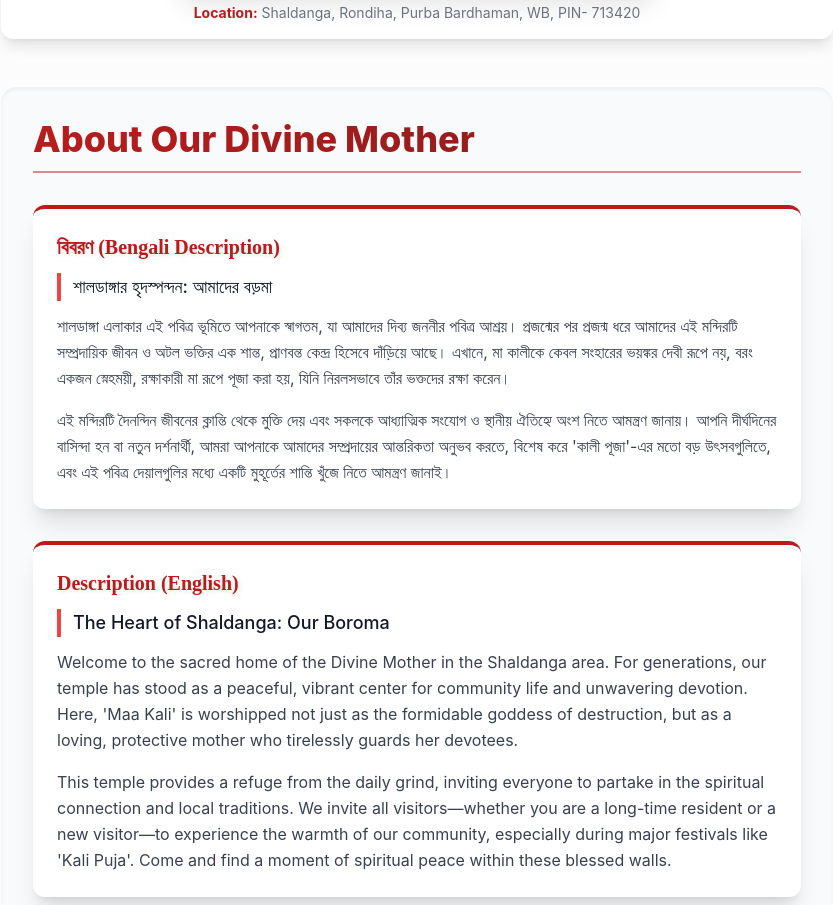
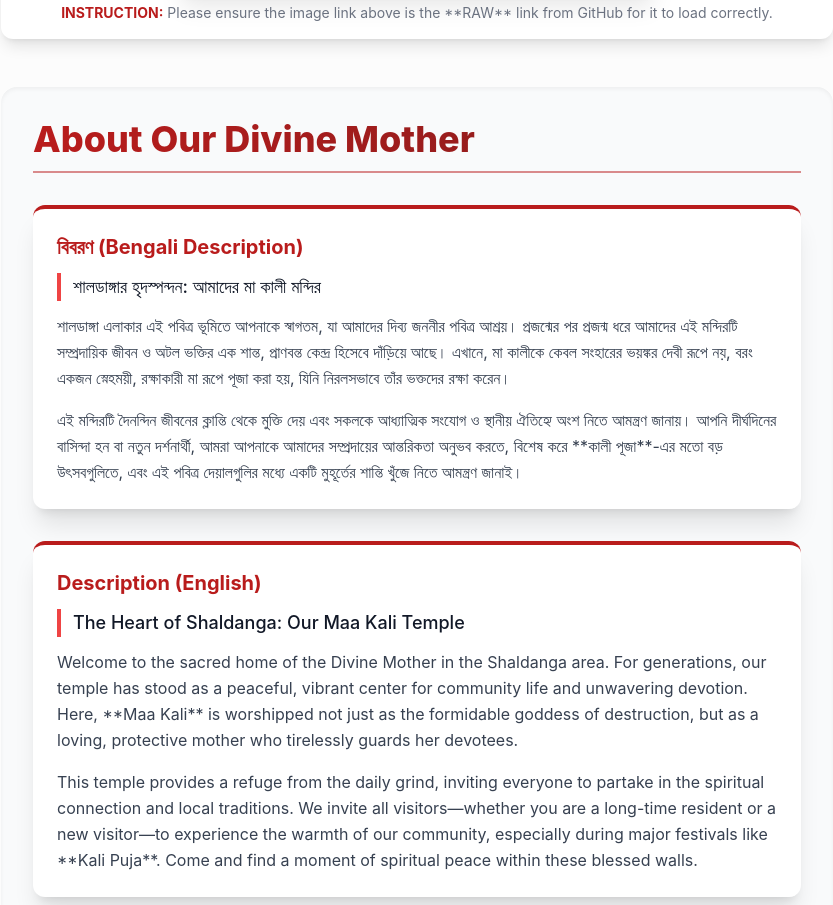
Before and after one commit to iamrupam0123-ui/Shaldanga-Boroma, a plain HTML site: page index.html in a window 1280 px wide. Shown: the part 1015-1920 px from the top of the page, without its empty margins (223-1056 px from the left). Drawn offline with nearby package versions, Linux system fonts and the light colour scheme; a web font is replaced by a local one.

Commit message:
Update index.html

```diff
--- a/index.html
+++ b/index.html
@@ -6,28 +6,37 @@
     <title>শ্রী শ্রী বড়কালী মাতা ঠাকুরানী, শালডাঙ্গা</title>
     <!-- Load Tailwind CSS -->
     <script src="https://cdn.tailwindcss.com"></script>
+
+    <!-- Using Kalpurush Semi-Bold (600) for the main Bengali heading -->
+    <link rel="preconnect" href="https://fonts.googleapis.com">
+    <link rel="preconnect" href="https://fonts.gstatic.com" crossorigin>
+    <link href="https://fonts.googleapis.com/css2?family=Kalpurush:wght@600&display=swap" rel="stylesheet">
+
     <style>
-        /* Configure the Inter font for clean body text */
+        /* Body font remains the professional 'Inter' */
         body {
             font-family: 'Inter', sans-serif;
-            overflow-x: hidden;
             background-color: #fcfcfc; /* Very light background */
             color: #333;
+            /* CRITICAL FIX: Stops the page from scrolling horizontally on mobile */
+            overflow-x: hidden;
         }
-        /* Custom font stack for titles to suggest a traditional, strong aesthetic */
-        .cultural-title {
-            font-family: 'Times New Roman', serif;
+
+        /* Applied ONLY to the main H1 title to use Kalpurush */
+        .main-cultural-title {
+            font-family: 'Kalpurush', 'Times New Roman', serif;
             text-shadow: 2px 2px 4px rgba(0,0,0,0.1);
         }
+
         /* Custom scrollbar for aesthetics (using red-700) */
         ::-webkit-scrollbar { width: 6px; }
         ::-webkit-scrollbar-thumb { background: #b91c1c; border-radius: 3px; }
 
         /* Custom aspect ratio for the main image (Portrait 3:4) */
         .aspect-3-4 {
-            /* This ensures a 4/3 height to width ratio (portrait) */
             padding-top: calc(4 / 3 * 100%);
         }
+
         /* Ensure images in the gallery are styled correctly */
         #gallery img {
             width: 100%;
@@ -43,8 +52,8 @@
     <!-- Header & Main Banner -->
     <header class="bg-red-700 py-10 md:py-16 shadow-2xl">
         <div class="max-w-4xl mx-auto px-4 text-center">
-            <!-- Bengali Title -->
-            <h1 class="cultural-title text-4xl sm:text-5xl md:text-6xl font-extrabold text-amber-300 tracking-tight leading-none whitespace-nowrap">
+            <!-- Bengali Title: Kalpurush Semi-Bold, whitespace-nowrap removed for responsiveness -->
+            <h1 class="main-cultural-title text-4xl sm:text-5xl md:text-6xl font-extrabold text-amber-300 tracking-tight leading-none">
                 শ্রী শ্রী বড়কালী মাতা ঠাকুরানী
             </h1>
             <!-- English Subtitle -->
@@ -54,18 +63,17 @@
         </div>
     </header>
 
-    <!-- Main Content Container -->
-    <main class="max-w-4xl mx-auto p-4 md:p-8">
+    <!-- Main Content Container (Uses px-4 for clean horizontal padding) -->
+    <main class="max-w-4xl mx-auto px-4 md:p-8">
 
         <!-- Maa Kali Photo Section -->
         <section id="main-photo" class="mb-12 pt-6">
             <div class="bg-white p-4 rounded-xl shadow-lg border-t-4 border-amber-500">
                 <h2 class="text-3xl font-bold text-gray-800 mb-6 border-b pb-2">The Divine Presence</h2>
 
-                <!-- Large 3:4 Aspect Ratio Image Container -->
+                <!-- Image Container with Responsive Widths -->
                 <div class="w-full sm:w-10/12 lg:w-3/5 mx-auto rounded-lg shadow-xl overflow-hidden border-4 border-white">
                     <div class="relative w-full aspect-3-4">
-                        <!-- *** FIX 1: IMAGE URL CORRECTED TO RAW LINK INSTRUCTION *** -->
                         <img src="https://raw.githubusercontent.com/iamrupam0123-ui/Shaldanga-Boroma/main/images/IMG-20251119-WA0004.jpg"
                              alt="The Divine Image of Maa Kali at Shaldanga Temple"
                              class="absolute top-0 left-0 w-full h-full object-cover"
@@ -73,7 +81,7 @@
                     </div>
                 </div>
                 <p class="text-center text-sm text-gray-500 mt-3">
-                    <strong class="text-red-700">Location:</strong> Shaldanga, Rondiha, Purba Bardhaman, WB, PIN- 713420
+                    <strong class="text-red-700">INSTRUCTION:</strong> Please ensure the image link above is the **RAW** link from GitHub for it to load correctly.
                 </p>
             </div>
         </section>
@@ -87,43 +95,38 @@
 
             <div class="space-y-8">
 
-                <!-- Bengali Description - Enhanced Styling -->
+                <!-- Bengali Description -->
                 <div class="bg-white p-6 rounded-xl shadow-xl border-t-4 border-red-700 transition duration-300 hover:shadow-red-500/30">
-                    <h3 class="text-xl font-bold text-red-700 mb-3 cultural-title">বিবরণ (Bengali Description)</h3>
+                    <h3 class="text-xl font-bold text-red-700 mb-3">বিবরণ (Bengali Description)</h3>
 
-                    <h4 class="text-lg font-medium text-gray-900 mb-3 border-l-4 border-red-500 pl-3">শালডাঙ্গার হৃদস্পন্দন: আমাদের বড়মা</h4>
+                    <h4 class="text-lg font-medium text-gray-900 mb-3 border-l-4 border-red-500 pl-3">শালডাঙ্গার হৃদস্পন্দন: আমাদের মা কালী মন্দির</h4>
 
-                    <!-- Paragraph 1 (বাংলা) -->
                     <p class="text-gray-700 leading-relaxed mb-4">
                         শালডাঙ্গা এলাকার এই পবিত্র ভূমিতে আপনাকে স্বাগতম, যা আমাদের দিব্য জননীর পবিত্র আশ্রয়। প্রজন্মের পর প্রজন্ম ধরে আমাদের এই মন্দিরটি সম্প্রদায়িক জীবন ও অটল ভক্তির এক শান্ত, প্রাণবন্ত কেন্দ্র হিসেবে দাঁড়িয়ে আছে। এখানে, মা কালীকে কেবল সংহারের ভয়ঙ্কর দেবী রূপে নয়, বরং একজন স্নেহময়ী, রক্ষাকারী মা রূপে পূজা করা হয়, যিনি নিরলসভাবে তাঁর ভক্তদের রক্ষা করেন।
                     </p>
 
-                    <!-- Paragraph 2 (বাংলা) -->
                     <p class="text-gray-700 leading-relaxed">
-                        এই মন্দিরটি দৈনন্দিন জীবনের ক্লান্তি থেকে মুক্তি দেয় এবং সকলকে আধ্যাত্মিক সংযোগ ও স্থানীয় ঐতিহ্যে অংশ নিতে আমন্ত্রণ জানায়। আপনি দীর্ঘদিনের বাসিন্দা হন বা নতুন দর্শনার্থী, আমরা আপনাকে আমাদের সম্প্রদায়ের আন্তরিকতা অনুভব করতে, বিশেষ করে 'কালী পূজা'-এর মতো বড় উৎসবগুলিতে, এবং এই পবিত্র দেয়ালগুলির মধ্যে একটি মুহূর্তের শান্তি খুঁজে নিতে আমন্ত্রণ জানাই।
+                        এই মন্দিরটি দৈনন্দিন জীবনের ক্লান্তি থেকে মুক্তি দেয় এবং সকলকে আধ্যাত্মিক সংযোগ ও স্থানীয় ঐতিহ্যে অংশ নিতে আমন্ত্রণ জানায়। আপনি দীর্ঘদিনের বাসিন্দা হন বা নতুন দর্শনার্থী, আমরা আপনাকে আমাদের সম্প্রদায়ের আন্তরিকতা অনুভব করতে, বিশেষ করে **কালী পূজা**-এর মতো বড় উৎসবগুলিতে, এবং এই পবিত্র দেয়ালগুলির মধ্যে একটি মুহূর্তের শান্তি খুঁজে নিতে আমন্ত্রণ জানাই।
                     </p>
                 </div>
 
-                <!-- English Description - Enhanced Styling -->
+                <!-- English Description -->
                 <div class="bg-white p-6 rounded-xl shadow-xl border-t-4 border-red-700 transition duration-300 hover:shadow-red-500/30">
-                    <h3 class="text-xl font-bold text-red-700 mb-3 cultural-title">Description (English)</h3>
+                    <h3 class="text-xl font-bold text-red-700 mb-3">Description (English)</h3>
 
-                    <h4 class="text-lg font-medium text-gray-900 mb-3 border-l-4 border-red-500 pl-3">The Heart of Shaldanga: Our Boroma</h4>
+                    <h4 class="text-lg font-medium text-gray-900 mb-3 border-l-4 border-red-500 pl-3">The Heart of Shaldanga: Our Maa Kali Temple</h4>
 
-                    <!-- Paragraph 1 (English) -->
                     <p class="text-gray-700 leading-relaxed mb-4">
-                        Welcome to the sacred home of the Divine Mother in the Shaldanga area. For generations, our temple has stood as a peaceful, vibrant center for community life and unwavering devotion. Here, 'Maa Kali' is worshipped not just as the formidable goddess of destruction, but as a loving, protective mother who tirelessly guards her devotees.
+                        Welcome to the sacred home of the Divine Mother in the Shaldanga area. For generations, our temple has stood as a peaceful, vibrant center for community life and unwavering devotion. Here, **Maa Kali** is worshipped not just as the formidable goddess of destruction, but as a loving, protective mother who tirelessly guards her devotees.
                     </p>
 
-                    <!-- Paragraph 2 (English) -->
                     <p class="text-gray-700 leading-relaxed">
-                        This temple provides a refuge from the daily grind, inviting everyone to partake in the spiritual connection and local traditions. We invite all visitors—whether you are a long-time resident or a new visitor—to experience the warmth of our community, especially during major festivals like 'Kali Puja'. Come and find a moment of spiritual peace within these blessed walls.
+                        This temple provides a refuge from the daily grind, inviting everyone to partake in the spiritual connection and local traditions. We invite all visitors—whether you are a long-time resident or a new visitor—to experience the warmth of our community, especially during major festivals like **Kali Puja**. Come and find a moment of spiritual peace within these blessed walls.
                     </p>
                 </div>
 
             </div>
         </section>
-
 
         <!-- Media Access Section -->
         <section id="media-access" class="mb-12">
@@ -137,7 +140,6 @@
                         <h3 class="text-2xl font-bold text-red-700">High-Resolution Photos</h3>
                     </div>
                     <p class="text-gray-600 mb-4">Access and download all the yearly festival photos, ritual moments, and temple images directly via Terabox.</p>
-                    <!-- INSTRUCTION: Update the '#' href with your Terabox Photo link -->
                     <a href="#" target="_blank" class="block w-full text-center bg-red-700 text-white font-bold py-3 rounded-lg hover:bg-red-800 transition duration-200">
                         Access Photo Gallery
                     </a>
@@ -150,7 +152,6 @@
                         <h3 class="text-2xl font-bold text-amber-700">Archived Videos & Clips</h3>
                     </div>
                     <p class="text-gray-600 mb-4">View and download full videos of the annual events, documentaries, and cultural performances.</p>
-                    <!-- INSTRUCTION: Update the '#' href with your Terabox Video link -->
                     <a href="#" target="_blank" class="block w-full text-center bg-amber-600 text-gray-900 font-bold py-3 rounded-lg hover:bg-amber-700 transition duration-200">
                         Access Video Archive
                     </a>
@@ -158,15 +159,11 @@
             </div>
         </section>
 
-
         <!-- Gallery Thumbnails -->
         <section id="gallery" class="mb-12">
             <h2 class="text-3xl font-bold text-gray-800 mb-6 border-b-2 border-red-700 pb-2">Recent Glimpses</h2>
 
-            <!-- Responsive Grid: 2 columns on mobile, 3 columns on tablet/desktop -->
             <div class="grid grid-cols-2 md:grid-cols-3 gap-4">
-                <!-- *** FIX 1: IMAGE URLs CORRECTED TO RAW LINK INSTRUCTIONS *** -->
-                <!-- NOTE: Raw links were inferred based on GitHub URL structure. -->
                 <img src="https://raw.githubusercontent.com/iamrupam0123-ui/Shaldanga-Boroma/main/images/IMG-20251119-WA0005.jpg" onerror="this.onerror=null; this.src='https://placehold.co/400x400/b91c1c/ffffff?text=Image+1';" />
                 <img src="https://raw.githubusercontent.com/iamrupam0123-ui/Shaldanga-Boroma/main/images/IMG-20251119-WA0010.jpg" onerror="this.onerror=null; this.src='https://placehold.co/400x400/b91c1c/ffffff?text=Image+2';" />
                 <img src="https://raw.githubusercontent.com/iamrupam0123-ui/Shaldanga-Boroma/main/images/IMG-20251119-WA0009.jpg" onerror="this.onerror=null; this.src='https://placehold.co/400x400/b91c1c/ffffff?text=Image+3';" />
@@ -181,7 +178,6 @@
             <h2 class="text-3xl font-bold text-red-800 mb-4">Connect With Us</h2>
             <p class="text-gray-700 mb-6">For any inquiries, collaborations, or information regarding the temple's activities, please reach out.</p>
 
-            <!-- *** FIX 2: Removed sm:flex-row to force stacking on ALL screen sizes *** -->
             <div class="flex flex-col justify-center gap-6">
                 <!-- Email Contact -->
                 <div class="bg-white p-4 rounded-lg shadow-md flex items-center justify-center sm:justify-start flex-1 transition duration-200 hover:bg-gray-50">
```
